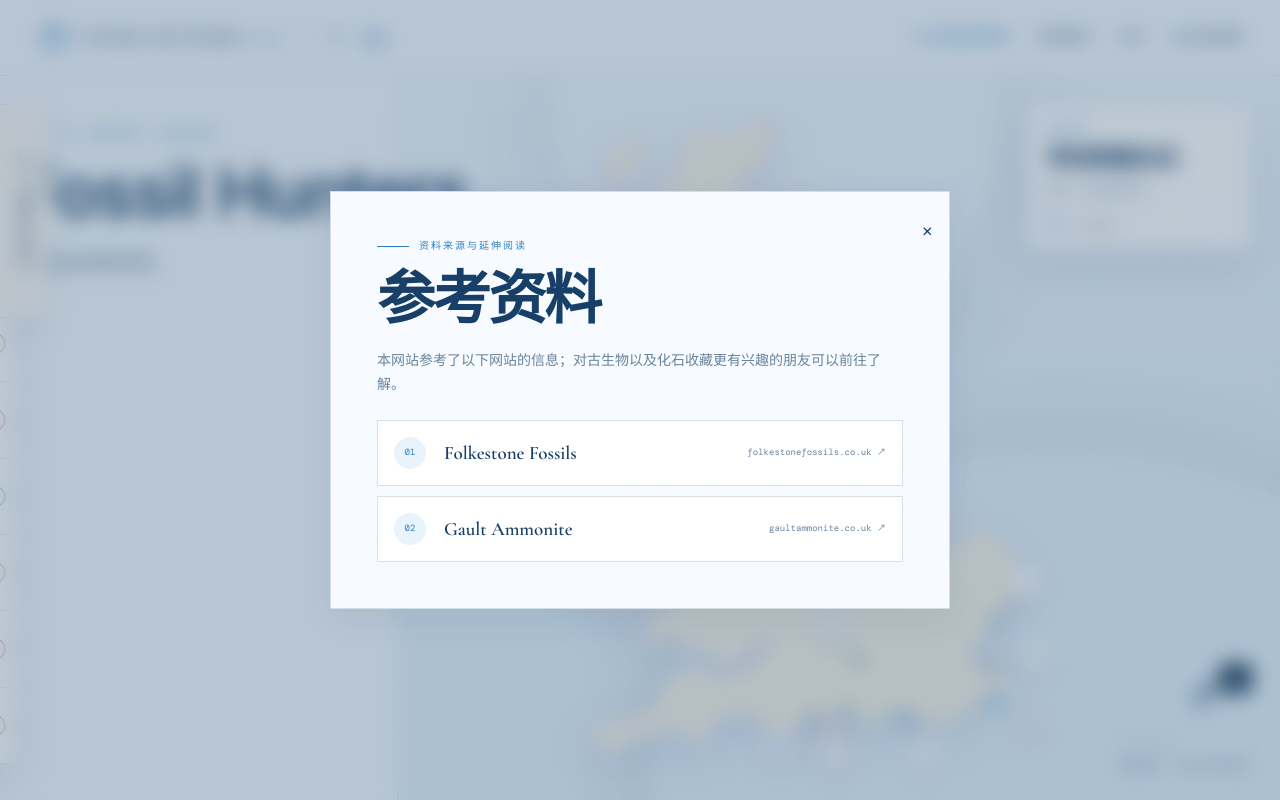
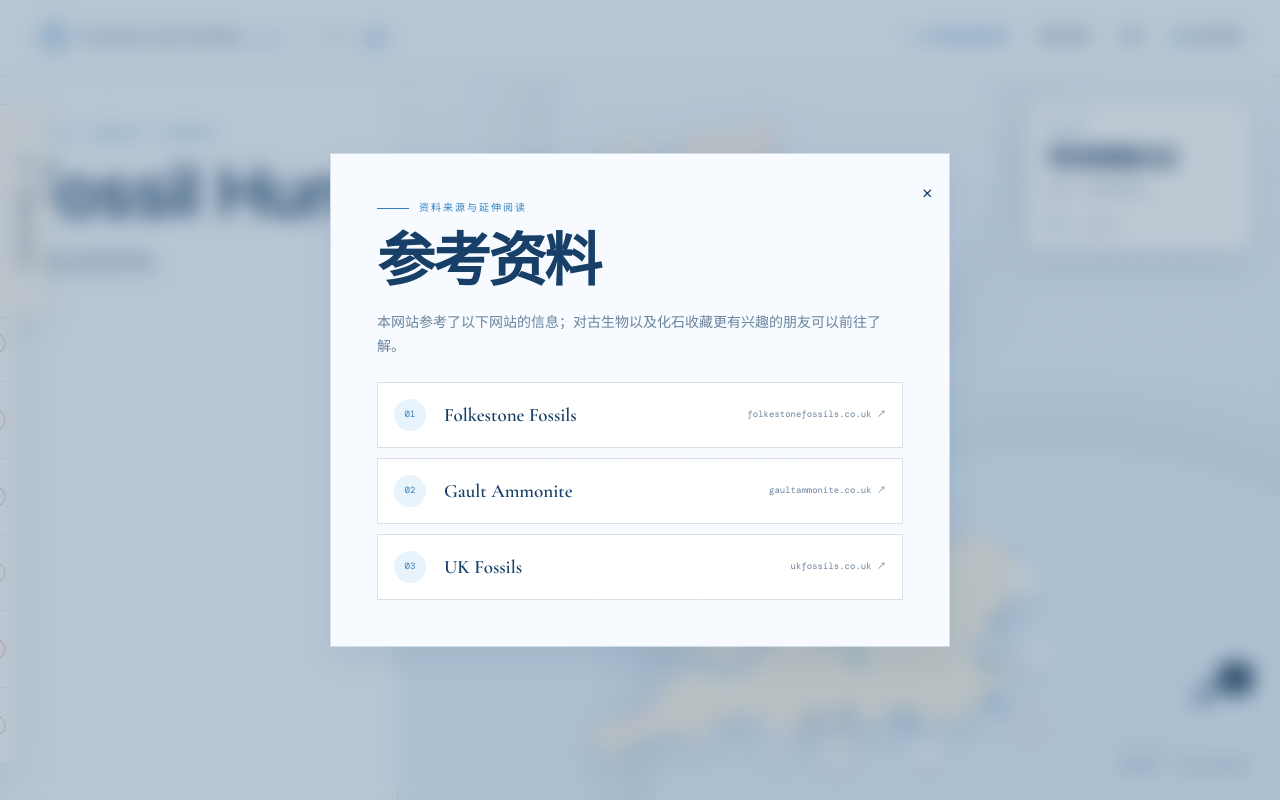
Before and after one commit to LUMINOUS1229/Uk-Fossil-Hunting, a Next.js app: page / in a window 1280 px wide. Both pictures are taken after a click on the button "参考资料". Built offline with nearby package versions, Linux system fonts and the light colour scheme.

Commit message:
Add UK Fossils reference

```diff
--- a/app/FossilMap.tsx
+++ b/app/FossilMap.tsx
@@ -2342,6 +2342,11 @@ export function FossilMap() {
                     <strong>Gault Ammonite</strong>
                     <small>gaultammonite.co.uk ↗</small>
                   </a>
+                  <a href="https://ukfossils.co.uk/" target="_blank" rel="noreferrer noopener">
+                    <span>03</span>
+                    <strong>UK Fossils</strong>
+                    <small>ukfossils.co.uk ↗</small>
+                  </a>
                 </div>
               </>
             ) : (
```
